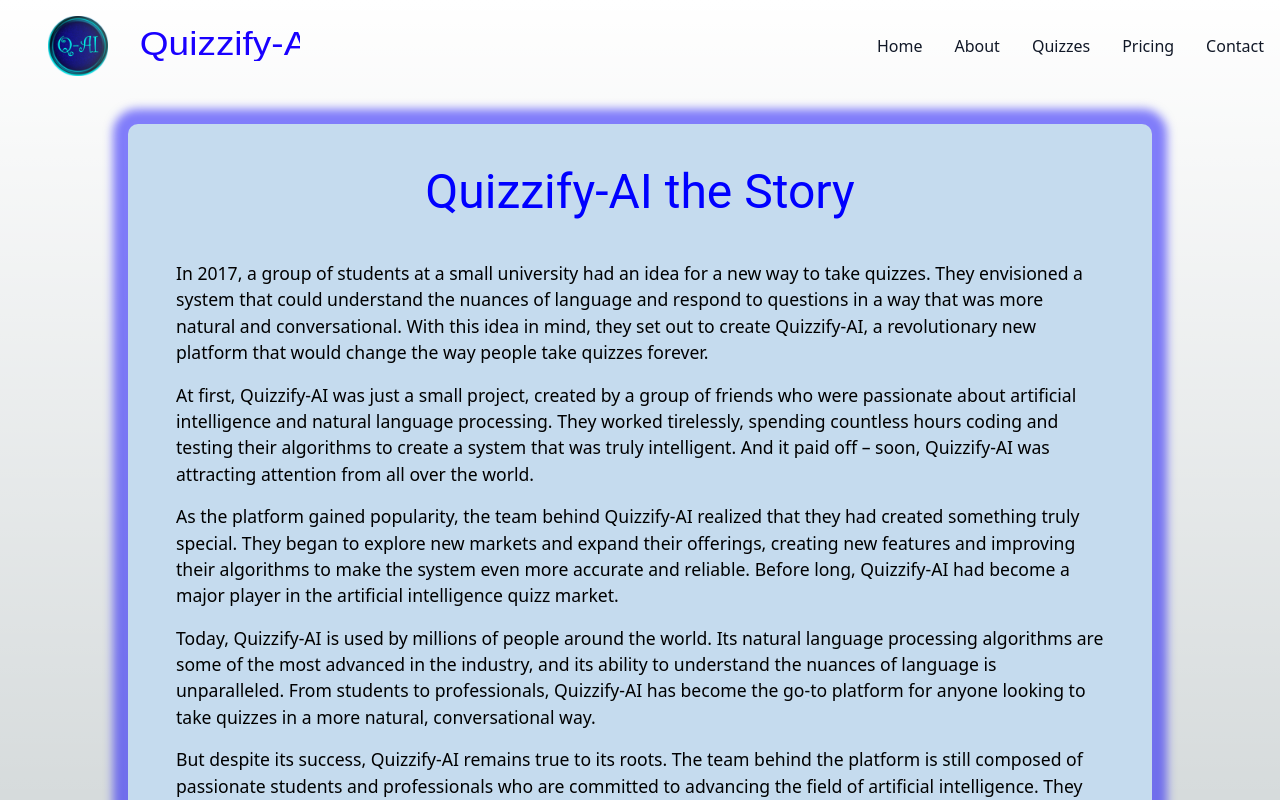
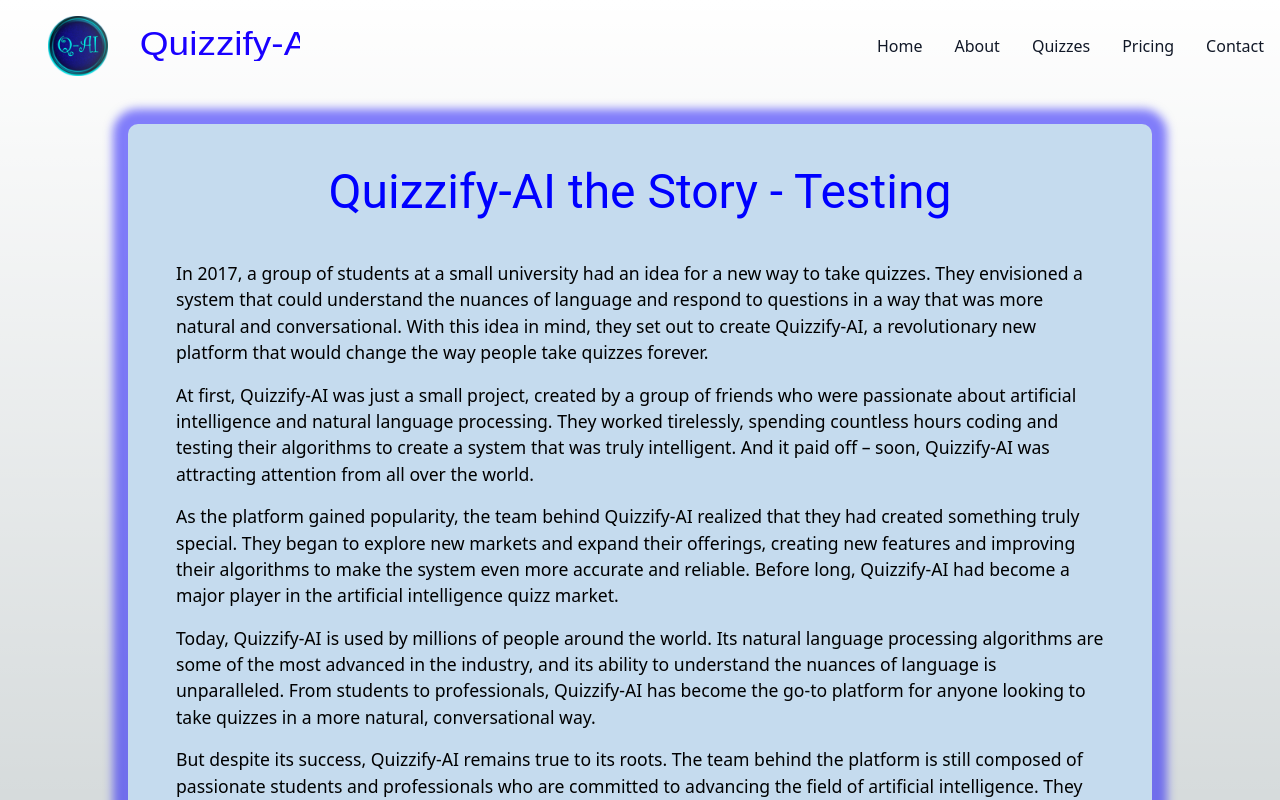
Before and after one commit to ChrisJohDev/quizzify-ai, a Next.js app: page /about in a window 1280 px wide. Shown: the top 800 px of the page. Built offline with nearby package versions, Linux system fonts and the light colour scheme.

Commit message:
testing new branch

```diff
--- a/src/pages/about.tsx
+++ b/src/pages/about.tsx
@@ -7,7 +7,7 @@ const inter = Inter({ subsets: ['latin'] })
 export default function About() {
   return (
     <div className={`container max-w-screen-lg mx-auto flex flex-col ${styles.aboutPage}`}>
-      <h1 className={`text-center ${styles.headline}`}>Quizzify-AI the Story</h1>
+      <h1 className={`text-center ${styles.headline}`}>Quizzify-AI the Story - Testing</h1>
       <p className={styles.paragraph}>
         In 2017, a group of students at a small university had an idea for a new
         way to take quizzes. They envisioned a system that could understand the
```
